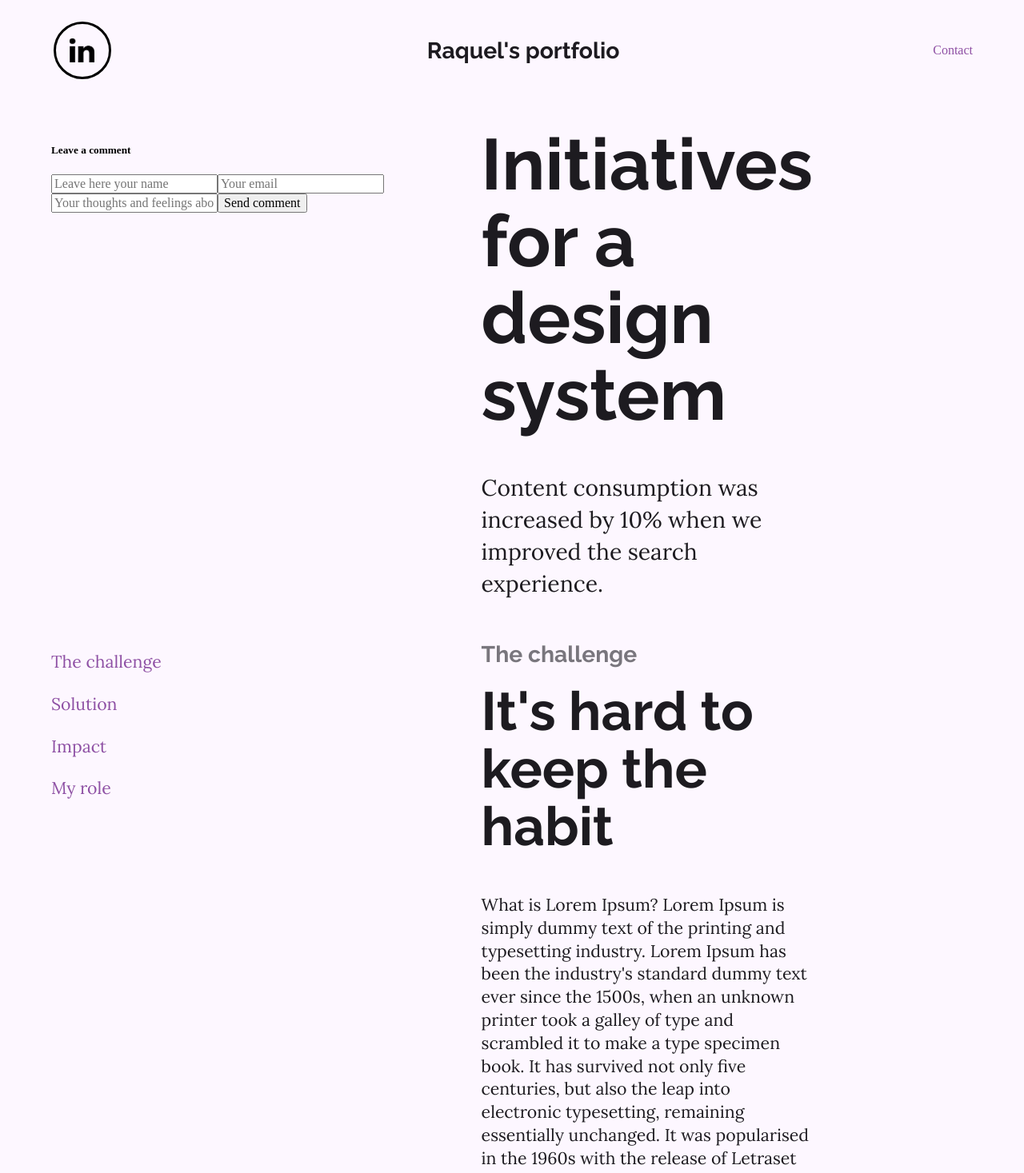
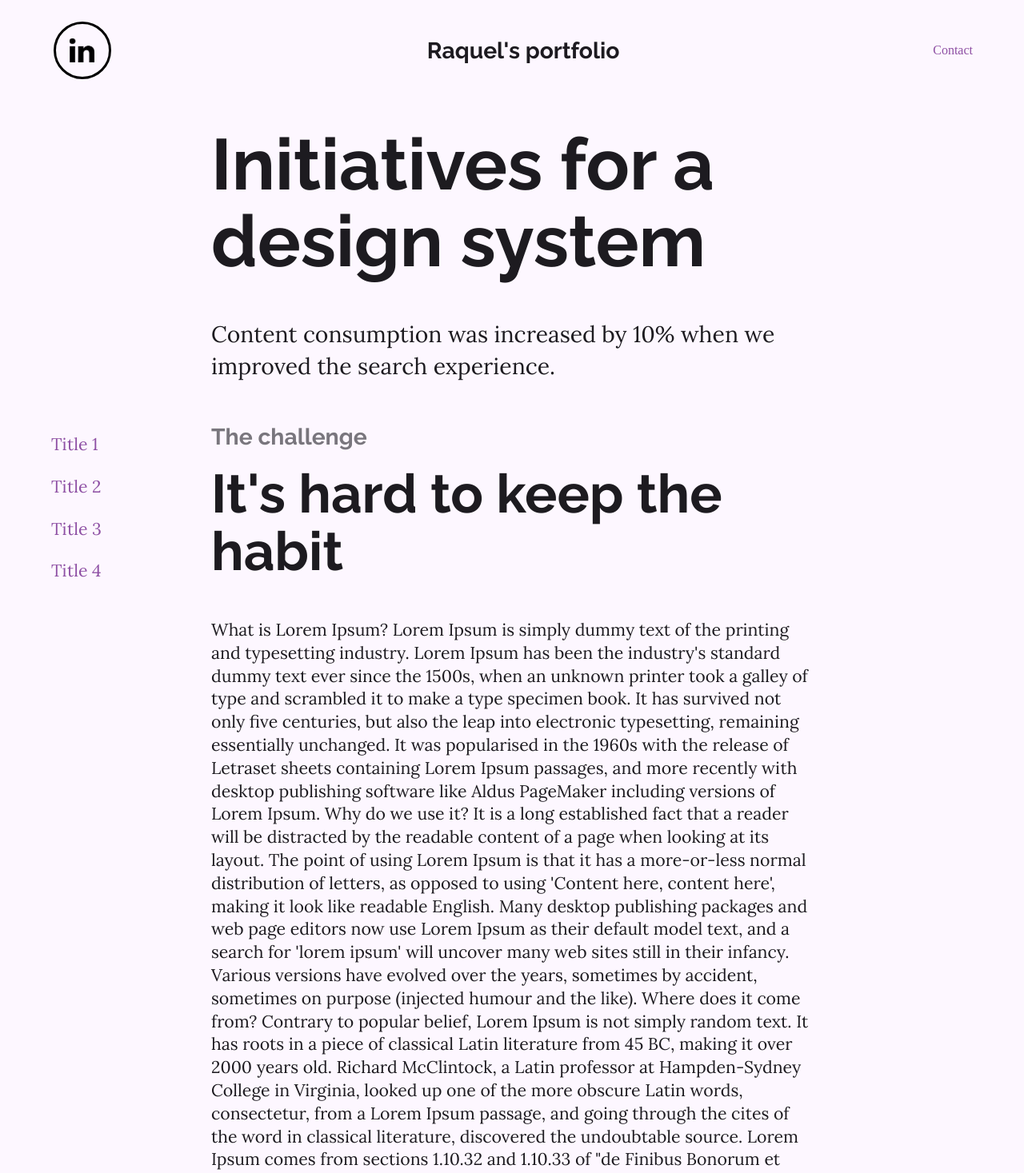
Before and after one commit to raquelvilas/portfolio, an Angular app: page /portfolio/detail-project/1 in a window 1280 px wide. Shown: the top 1467 px of the page at 80% size. Built offline with nearby package versions, Linux system fonts and the light colour scheme.

Commit message:
Correcting the favorites feature and showing comments on projects

```diff
--- a/src/app/app.module.ts
+++ b/src/app/app.module.ts
@@ -14,6 +14,7 @@ import { ProjectCardComponent } from './components/list-projects/project-card/pr
 import { ListProjectsComponent } from './components/list-projects/list-projects.component';
 import { HttpClientModule } from '@angular/common/http';
 import { DetailProjectComponent } from './components/detail-project/detail-project.component';
+import { FormsModule } from '@angular/forms';
 
 @NgModule({
   declarations: [
@@ -30,6 +31,7 @@ import { DetailProjectComponent } from './components/detail-project/detail-proje
     RouterModule,
     HttpClientModule,
     BrowserAnimationsModule,
+    FormsModule,
   ],
 
   schemas: [CUSTOM_ELEMENTS_SCHEMA],
--- a/src/app/components/detail-project/detail-project.component.css
+++ b/src/app/components/detail-project/detail-project.component.css
@@ -16,7 +16,6 @@
 
 .detail__menu {
   grid-area: 2 / 1 / 3 / 2;
-  overflow-y: hidden;
 }
 
 .detail__body {
@@ -27,7 +26,7 @@
   grid-area: 2 / 3 / 3 / 4;
 }
 
-.detail__comments {
+.detail__comment {
   grid-area: 3 / 2 / 4 / 3;
 }
 
@@ -39,8 +38,8 @@
   gap: var(--app-spacing-horizontal-xsmall);
   padding: 0;
   align-content: start;
-  position: stiky;
-  top: 10px;
+  position: sticky;
+  top: 126px;
   height: 100vh;
 }
 
@@ -103,7 +102,7 @@
   transition: 0.7s all;
 }
 
-.detail__comments__title {
+.detail__comment__title {
   font-size: 40px;
 }
 
--- a/src/app/components/detail-project/detail-project.component.html
+++ b/src/app/components/detail-project/detail-project.component.html
@@ -1,10 +1,10 @@
 <section class="detail">
   <aside class="detail__menu">
     <ol class="detail__menu__itens">
-      <li><a href="#the-challenge">The challenge</a></li>
-      <li><a href="#solution">Solution</a></li>
-      <li><a href="#impact">Impact</a></li>
-      <li><a href="#detail__footer">My role</a></li>
+      <li><a href="#section1">Title 1</a></li>
+      <li><a href="#section2">Title 2</a></li>
+      <li><a href="#section3">Title 3</a></li>
+      <li><a href="#section4">Title 4</a></li>
     </ol>
   </aside>
 
--- a/src/app/components/detail-project/detail-project.component.ts
+++ b/src/app/components/detail-project/detail-project.component.ts
@@ -12,11 +12,12 @@ export class DetailProjectComponent implements OnInit {
   id: string = '';
   activeComment: boolean = false;
 
-  comment: Comment = {
+  comment = {
     author: '',
     email: '',
     content: '',
   };
+
   constructor(
     private activatedRouter: ActivatedRoute,
     private service: ProjectsService,
@@ -36,7 +37,8 @@ export class DetailProjectComponent implements OnInit {
 
   addComment() {
     this.service.insertComment(this.comment).subscribe(() => {
-      this.componentReload;
+      console.log(this.comment);
     });
+    console.log(this.comment);
   }
 }
--- a/src/app/components/list-projects/list-projects.component.html
+++ b/src/app/components/list-projects/list-projects.component.html
@@ -4,7 +4,7 @@
     <app-project-card
       [project]="item"
       class="projects__project"
-      (click)="showDetails(item.Project_id)"
+      (click)="showDetails(item.id)"
     ></app-project-card>
     <!--use property binding and consider that the item has the structure provided by the child (project) decorated with an @Input-->
   </div>
--- a/src/app/components/list-projects/project-card/project-card.component.ts
+++ b/src/app/components/list-projects/project-card/project-card.component.ts
@@ -13,7 +13,7 @@ export class ProjectCardComponent {
   thereIsUtils: boolean = false;
 
   @Input() project: Project = {
-    Project_id: 0,
+    id: 0,
     Project_title: '',
     Project_short_description: '',
     Project_thumbnail: '',
--- a/src/app/model/project.ts
+++ b/src/app/model/project.ts
@@ -1,5 +1,5 @@
 export interface Project {
-  Project_id: number;
+  id: number;
   Project_thumbnail: string;
   Project_title: string;
   Project_short_description: string;
--- a/src/app/services/projects.service.ts
+++ b/src/app/services/projects.service.ts
@@ -20,7 +20,7 @@ export class ProjectsService {
     return this.http.get<Project[]>(this.API).pipe(
       map((itens: Project[]) => {
         const selectedItem = itens.find((item: Project) => {
-          return item.Project_id === id;
+          return item.id === id;
         });
         return selectedItem || null;
       })
@@ -29,11 +29,11 @@ export class ProjectsService {
 
   changeFavorite(project: Project): Observable<Project> {
     project.Project_favorite = !project.Project_favorite;
-    const url = `${this.API}/${project.Project_id}`;
+    const url = `${this.API}/${project.id}`;
     return this.http.put<Project>(url, project);
   }
 
   insertComment(comment: Comment): Observable<Comment> {
-    return this.http.post<Comment>(this.API, comment);
+    return this.http.post<Comment>('http://localhost:3000/comments', comment);
   }
 }
```
Also changed, not shown: 1 other file (tests, documents, lock files or other folders).
